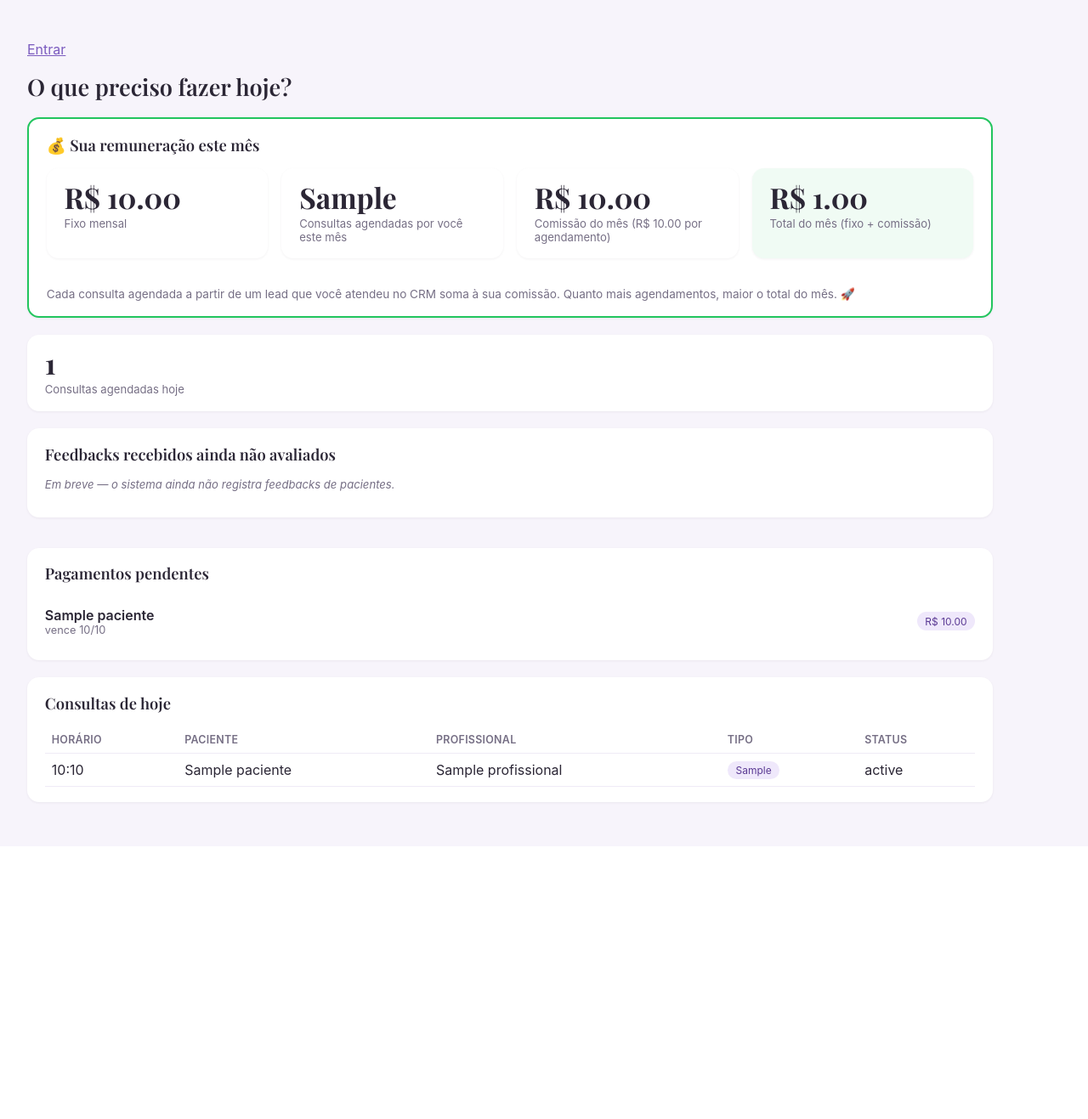
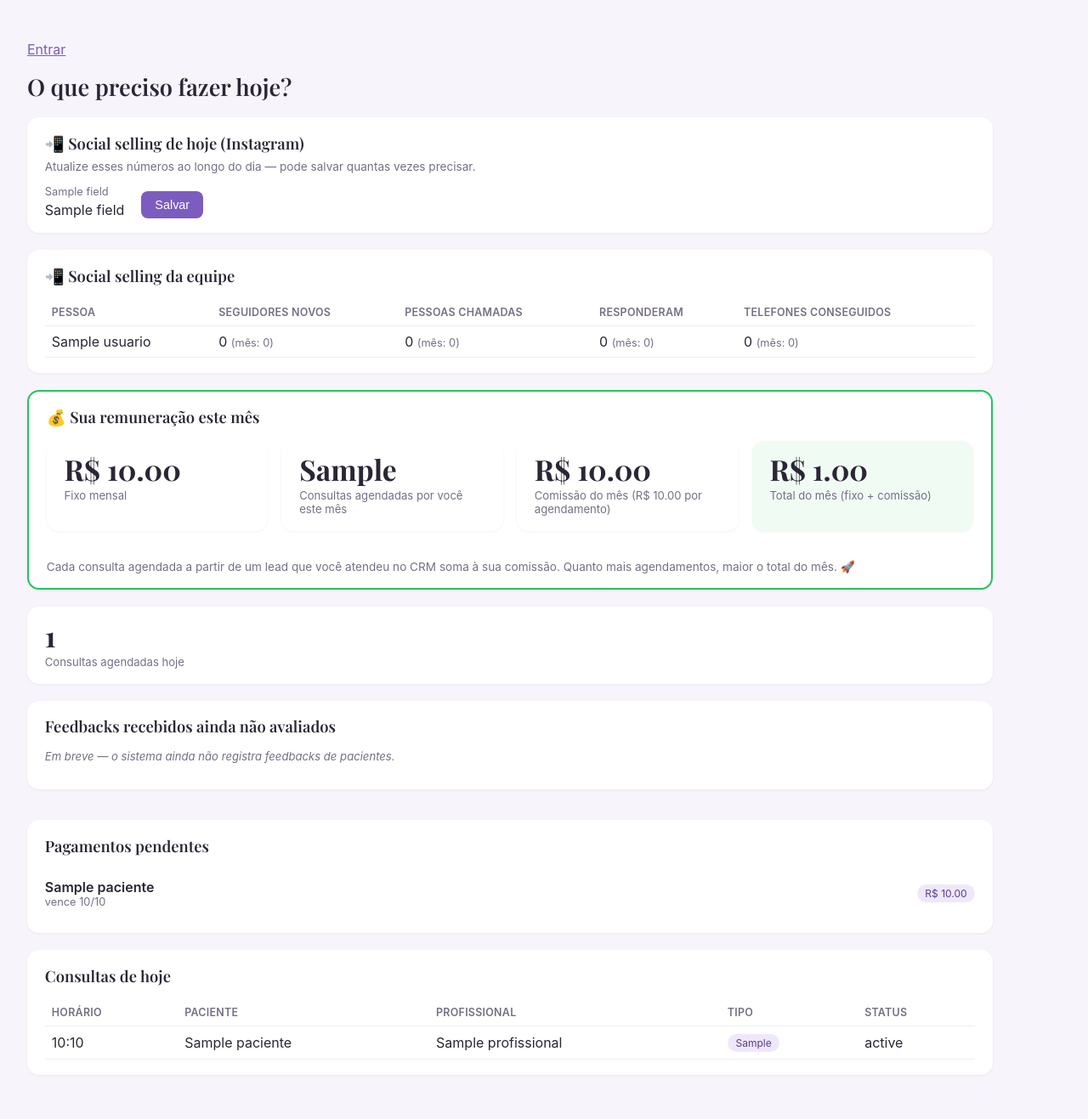
Before and after one commit to clauribeyro-crypto/central-sistemamelanogenico, a Django app: template templates/core/home.html in a window 1280 px wide. Shown: the whole page at 85% size. Before the commit the page ends 947 px from the top, so only its background shows below. Run offline with Django 5.2, Linux system fonts and the light colour scheme; the template is opened without the code that fills it: most values are stand-ins (such as "Sample title", 1, 10 or a date in 2020).

Commit message:
Adiciona registro diário de social selling (Instagram) da SDR (#32)
A Cláudia quer acompanhar o social selling da Maiara de um jeito
simples e direto — sem virar "mais um CRM cheio de informação": só os
4 números que interessam (seguidores novos, pessoas chamadas no
Instagram, quantas responderam, quantos telefones ela conseguiu).

A Maiara preenche esses números pelo próprio painel "O que fazer
hoje" (pode atualizar quantas vezes quiser ao longo do dia — grava
sempre no registro de hoje, um por pessoa por dia). Quem tem papel
Completo vê, no mesmo painel, um resumo da equipe com o total de hoje
e o acumulado do mês por pessoa, sem precisar entrar em outra tela.


Claude-Session: https://claude.ai/code/session_01HJsDAzoLzDQRNraZT4zxDk

Co-authored-by: Claude <noreply@anthropic.com>

```diff
--- a/leads/urls.py
+++ b/leads/urls.py
@@ -9,6 +9,7 @@ urlpatterns = [
     path("novo/", views.criar_lead, name="criar_lead"),
     path("origens/nova/", views.origem_criar, name="origem_criar"),
     path("importacao/", views.configuracao_importacao, name="configuracao_importacao"),
+    path("social-selling/", views.registrar_social_selling, name="registrar_social_selling"),
     path("webhook/<str:token>/", views.webhook_importar_lead, name="webhook_importar_lead"),
     path("<int:pk>/", views.detalhe, name="detalhe"),
     path("<int:pk>/mover/", views.mover_etapa, name="mover_etapa"),
--- a/templates/core/home.html
+++ b/templates/core/home.html
@@ -2,6 +2,54 @@
 {% block title %}O que preciso fazer hoje? · Sistema da Clínica{% endblock %}
 {% block content %}
     <h1>O que preciso fazer hoje?</h1>
+
+    {% if form_social_selling %}
+        <div class="card">
+            <h2>📲 Social selling de hoje (Instagram)</h2>
+            <p style="font-size:.85rem; color:var(--text-muted); margin-top:-.5rem;">
+                Atualize esses números ao longo do dia — pode salvar quantas vezes precisar.
+            </p>
+            <form method="post" action="{% url 'leads:registrar_social_selling' %}"
+                  style="display:flex; gap:1.25rem; flex-wrap:wrap; align-items:flex-end;">
+                {% csrf_token %}
+                {% for field in form_social_selling %}
+                    <div>
+                        <label for="{{ field.id_for_label }}" style="display:block; font-size:.8rem; color:var(--text-muted); margin-bottom:.25rem;">{{ field.label }}</label>
+                        {{ field }}
+                    </div>
+                {% endfor %}
+                <button class="btn" type="submit">Salvar</button>
+            </form>
+        </div>
+    {% endif %}
+
+    {% if equipe_social_selling %}
+        <div class="card">
+            <h2>📲 Social selling da equipe</h2>
+            <table>
+                <thead>
+                    <tr>
+                        <th>Pessoa</th>
+                        <th>Seguidores novos</th>
+                        <th>Pessoas chamadas</th>
+                        <th>Responderam</th>
+                        <th>Telefones conseguidos</th>
+                    </tr>
+                </thead>
+                <tbody>
+                    {% for item in equipe_social_selling %}
+                        <tr>
+                            <td>{{ item.usuario }}</td>
+                            <td>{{ item.hoje.seguidores_novos|default:0 }} <span style="color:var(--text-muted); font-size:.8rem;">(mês: {{ item.mes.seguidores_novos|default:0 }})</span></td>
+                            <td>{{ item.hoje.pessoas_chamadas|default:0 }} <span style="color:var(--text-muted); font-size:.8rem;">(mês: {{ item.mes.pessoas_chamadas|default:0 }})</span></td>
+                            <td>{{ item.hoje.pessoas_responderam|default:0 }} <span style="color:var(--text-muted); font-size:.8rem;">(mês: {{ item.mes.pessoas_responderam|default:0 }})</span></td>
+                            <td>{{ item.hoje.contatos_conseguidos|default:0 }} <span style="color:var(--text-muted); font-size:.8rem;">(mês: {{ item.mes.contatos_conseguidos|default:0 }})</span></td>
+                        </tr>
+                    {% endfor %}
+                </tbody>
+            </table>
+        </div>
+    {% endif %}
 
     {% if remuneracao %}
         <div class="card" style="border:2px solid #22c55e;">
```
Also changed, not shown: core/views.py (+27 -2 lines), leads/forms.py (+14 -1 lines), leads/models.py (+31 -0 lines), leads/views.py (+20 -2 lines), leads/migrations/0006_registrosocialselling.py (added).
